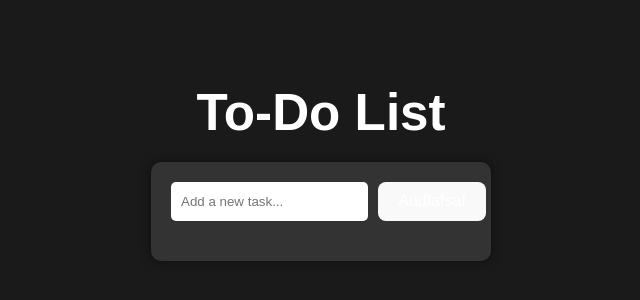
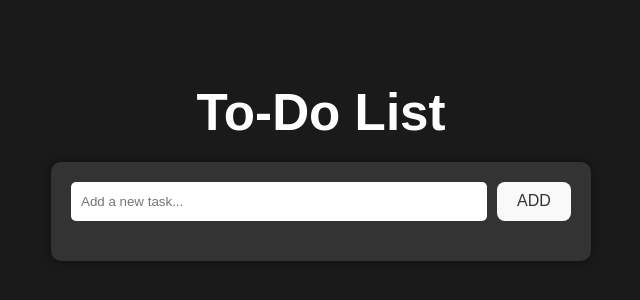
Before and after one commit to DFimman/act4_react, a React (Vite) app: page / in a window 1280 px wide. Shown: the part 244-544 px from the top of the page, without its empty margins (319-959 px from the left). Built offline with nearby package versions, Linux system fonts and the light colour scheme.

Commit message:
Fixed minor CSS

```diff
--- a/src/App.css
+++ b/src/App.css
@@ -22,7 +22,7 @@ h1 {
   background-color: #333;
   padding: 20px;
   border-radius: 10px;
-  width: 300px;
+  width: 500px;
   box-shadow: 0px 0px 10px rgba(0, 0, 0, 0.5);
 }
 
@@ -42,16 +42,18 @@ input {
 button {
   padding: 10px;
   background-color: #5cb85c;
-  color: white;
+  color:#333;
   border: none;
   border-radius: 5px;
   cursor: pointer;
+  font-weight: bolder;
 }
 
 .todo-list {
   display: flex;
   flex-direction: column;
   gap: 10px;
+  overflow: auto;
 }
 
 .todo-item {
@@ -61,12 +63,17 @@ button {
   padding: 10px;
   border-radius: 5px;
   cursor: pointer;
+  min-width: 480px;
+  width: fit-content;
+
 }
 
 .todo-item p {
-  flex-grow: 1;
-  margin: 0;
+  display: flex;
+  flex-grow: 5;
+  margin: 5px;
   padding-left: 10px;
+  word-wrap: break-word;
 }
 
 .completed {
--- a/src/App.jsx
+++ b/src/App.jsx
@@ -51,7 +51,7 @@ const App = () => {
             value={newTodo}
             onChange={(e) => setNewTodo(e.target.value)}
           />
-          <button onClick={addTodo}>Addfafsaf</button>
+          <button onClick={addTodo}>ADD</button>
         </div>
         <div className="todo-list">
           {todos.map((todo) => (
```
